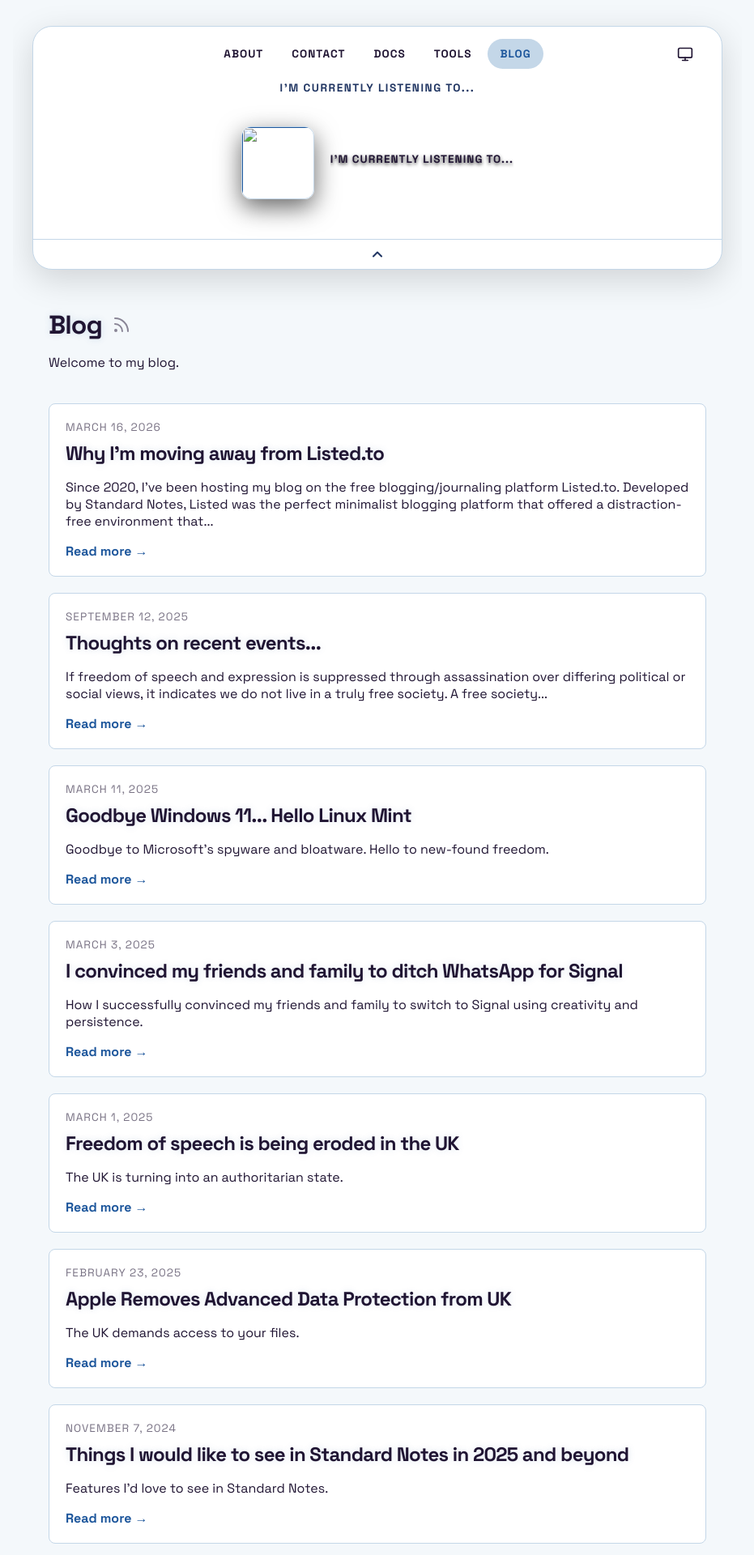
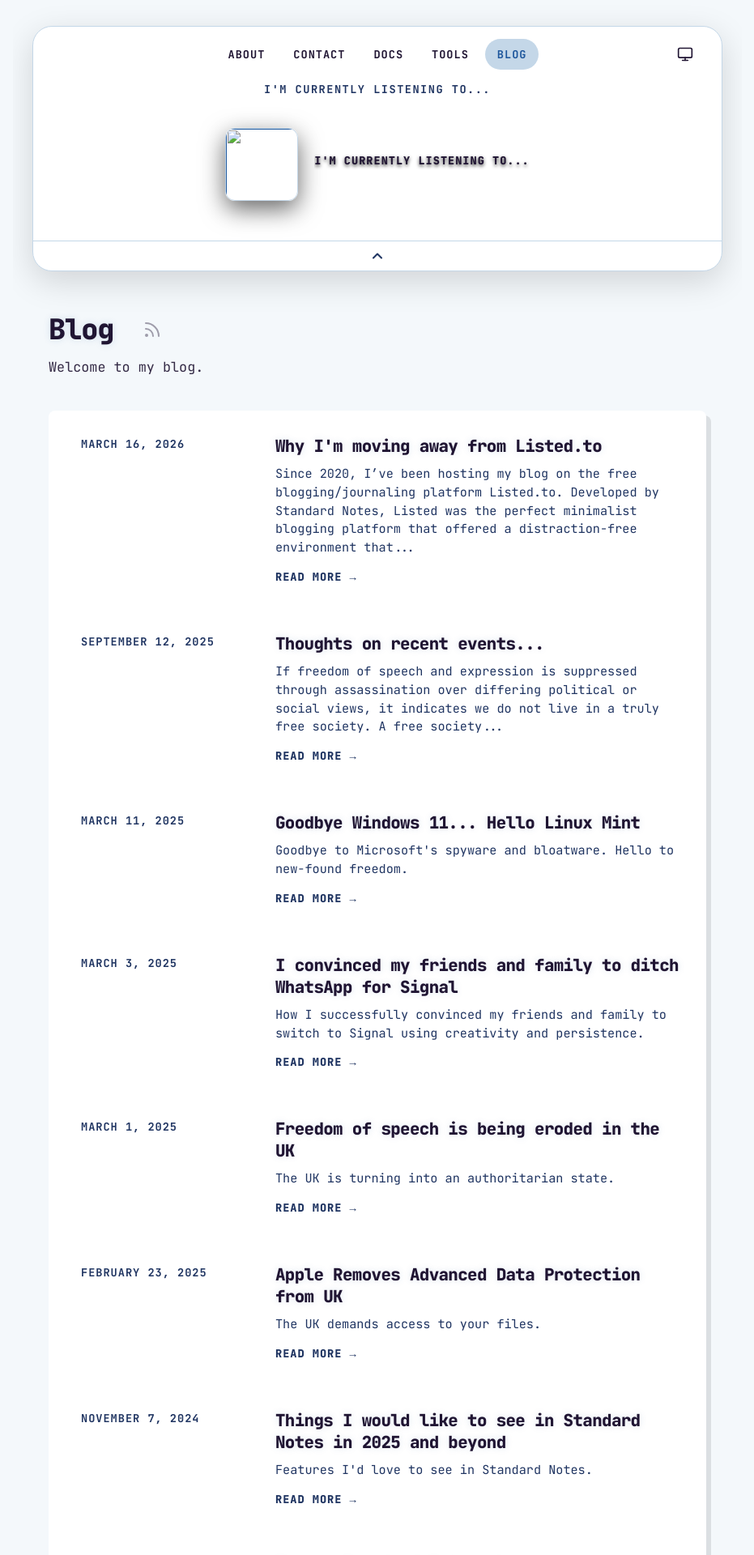
Before and after one commit to PASSK3YS/PASSK3YS.github.io, a Jekyll site: the page built from blog.html, in a window 1280 px wide. Shown: the top 1920 px of the page at 81% size, without its empty margins (174-1105 px from the left). Built offline with Jekyll 4.4.1, drawn with Linux system fonts in a browser that asks for light colours.

Commit message:
chore: update blog page style

```diff
--- a/blog.html
+++ b/blog.html
@@ -4,10 +4,13 @@ title: Blog
 permalink: /blog/
 ---
 
-<div class="page-content">
-  <div style="display: flex; align-items: center; gap: 12px; margin-bottom: 16px;">
-    <h1 style="margin: 0;">Blog</h1>
-    <a href="/feed.json" target="_blank" title="Subscribe via RSS" style="color: inherit; opacity: 0.5; display: inline-flex; transition: opacity 0.2s ease;" onmouseover="this.style.opacity='1'" onmouseout="this.style.opacity='0.5'">
+<div class="bio-container">
+    <div class="bio-text">
+        <div style="display: flex; align-items: center; gap: 15px; margin-bottom: 10px;">
+            <h1 style="margin: 0; font-size: 2.2rem; font-weight: 800; letter-spacing: -1px;">
+                Blog<span class="blinking-cursor">_</span>
+            </h1>
+            <a href="/feed.json" target="_blank" title="Subscribe via RSS" class="rss-link">
                 <svg viewBox="0 0 24 24" width="24" height="24" stroke="currentColor" stroke-width="2" fill="none" stroke-linecap="round" stroke-linejoin="round">
                     <path d="M4 11a9 9 0 0 1 9 9"></path>
                     <path d="M4 4a16 16 0 0 1 16 16"></path>
@@ -15,26 +18,170 @@ permalink: /blog/
                 </svg>
             </a>
         </div>
-  <p style="margin-top: 0;">Welcome to my blog.</p>
+        <p style="font-size: 1.05rem; opacity: 0.9; margin: 0;">
+            Welcome to my blog.
+        </p>
+    </div>
+</div>
 
-  <div class="post-list" style="margin-top: 40px; display: grid; gap: 20px;">
+<div class="unified-card">
 
     {% for post in site.posts %}
-    <div style="border: 1px solid var(--border); padding: 20px; border-radius: 8px; background: var(--nav-bg);">
-
-      <div style="font-size: 0.85rem; opacity: 0.6; margin-bottom: 8px; text-transform: uppercase; letter-spacing: 1px;">
-        {{ post.date | date: "%B %-d, %Y" }}
+    <a href="{{ post.url }}" class="unified-row interactive-row">
+        <div>
+            <span class="unified-meta">{{ post.date | date: "%B %-d, %Y" }}</span>
         </div>
 
-      <h2 style="margin-top: 0;">
-        <a href="{{ post.url }}" style="text-decoration: none; color: inherit;">{{ post.title }}</a>
-      </h2>
-
-      <p>{{ post.description | default: post.excerpt | strip_html | truncatewords: 30 }}</p>
-
-      <a href="{{ post.url }}" style="font-weight: bold; color: var(--accent);">Read more &rarr;</a>
+        <div style="display: flex; flex-direction: column; justify-content: center;">
+            <h2 class="directory-interactive-text" style="margin: 0 0 10px 0;">{{ post.title }}</h2>
+            <p style="font-size: 0.95rem; color: var(--text-muted); margin: 0; line-height: 1.5;">
+                {{ post.description | default: post.excerpt | strip_html | truncatewords: 30 }}
+            </p>
+            <span class="read-more">Read more &rarr;</span>
         </div>
+    </a>
     {% endfor %}
 
 </div>
-</div>
+
+<link href="https://fonts.googleapis.com/css2?family=JetBrains+Mono:wght@400;700;800&display=swap" rel="stylesheet">
+
+<style>
+body, main, h1, h2, h3, p, a, span, div {
+    font-family: 'JetBrains Mono', monospace !important;
+}
+
+.blinking-cursor {
+    font-weight: 800;
+    color: var(--accent-cyan);
+    animation: blink 1s step-end infinite;
+}
+
+@keyframes blink {
+    50% { opacity: 0; }
+}
+
+.bio-container {
+    display: flex;
+    align-items: center;
+    gap: 30px;
+    margin-bottom: 40px;
+}
+
+.bio-text {
+    display: flex;
+    flex-direction: column;
+}
+
+.rss-link {
+    color: inherit;
+    opacity: 0.4;
+    display: inline-flex;
+    transition: opacity 0.1s ease, color 0.1s ease;
+}
+
+.rss-link:hover {
+    opacity: 1;
+    color: var(--accent-cyan);
+}
+
+.unified-card {
+    background: var(--nav-bg);
+    border-radius: 8px;
+    display: flex;
+    flex-direction: column;
+    border: 1px solid var(--border-color);
+    box-shadow: 6px 6px 0px rgba(0, 0, 0, 0.1);
+    overflow: hidden;
+}
+
+[data-theme="dark"] .unified-card {
+    border: 1px solid var(--border-color);
+    box-shadow: 6px 6px 0px rgba(0, 0, 0, 0.3);
+}
+
+.unified-row {
+    padding: 30px 34px;
+    border-bottom: 1px dashed var(--border-color);
+    display: grid;
+    grid-template-columns: 240px 1fr;
+    align-items: start;
+    transition: background-color 0.1s ease, border-color 0.1s ease;
+    border-left: 6px solid transparent;
+    text-decoration: none;
+    color: inherit;
+}
+
+.unified-row:last-child {
+    border-bottom: none;
+}
+
+.unified-row.interactive-row {
+    cursor: pointer;
+}
+
+.unified-row.interactive-row:hover {
+    background-color: rgba(42, 161, 152, 0.05);
+    border-left-color: var(--accent-cyan);
+}
+
+[data-theme="dark"] .unified-row.interactive-row:hover {
+    background-color: rgba(42, 161, 152, 0.1);
+    border-left-color: var(--accent-cyan);
+}
+
+.interactive-row:hover .directory-interactive-text {
+    color: var(--accent-cyan);
+}
+
+.interactive-row:hover .read-more {
+    color: var(--accent-cyan);
+    transform: translateX(5px);
+}
+
+.unified-meta {
+    font-size: 0.85rem;
+    color: var(--text-muted);
+    margin: 0;
+    text-transform: uppercase;
+    font-weight: 700;
+    letter-spacing: 1px;
+    transition: color 0.1s ease;
+}
+
+.interactive-row:hover .unified-meta {
+    color: var(--accent-cyan);
+}
+
+.directory-interactive-text {
+    font-size: 1.3rem;
+    font-weight: 800;
+    color: var(--text);
+    text-decoration: none;
+    transition: color 0.1s ease;
+    line-height: 1.3;
+}
+
+.read-more {
+    display: inline-block;
+    margin-top: 15px;
+    font-size: 0.85rem;
+    font-weight: 800;
+    color: var(--text-muted);
+    text-transform: uppercase;
+    letter-spacing: 1px;
+    transition: color 0.1s ease, transform 0.1s ease;
+}
+
+@media (max-width: 850px) {
+    .unified-row {
+        grid-template-columns: 1fr;
+        gap: 15px;
+        padding: 25px 14px;
+    }
+    .unified-meta {
+        margin-bottom: 5px;
+        display: inline-block;
+    }
+}
+</style>
```
Lines whose indentation alone changed are shown as unchanged.
